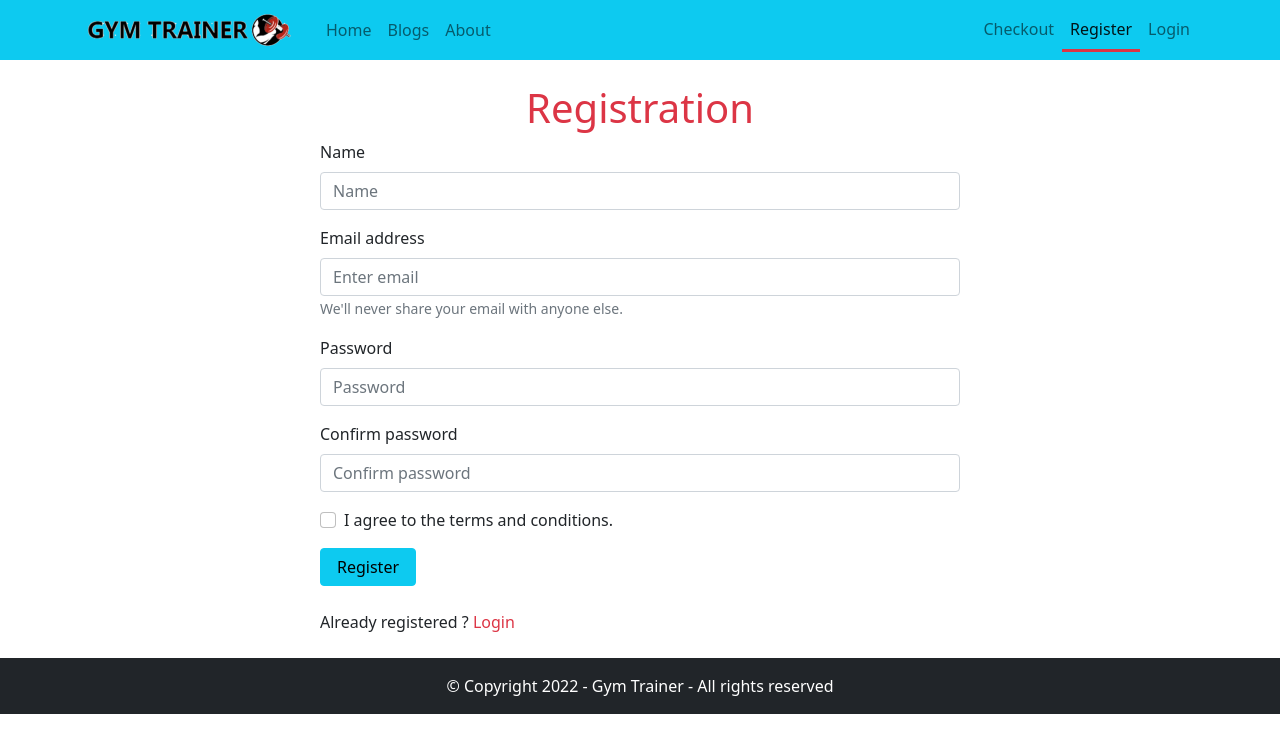
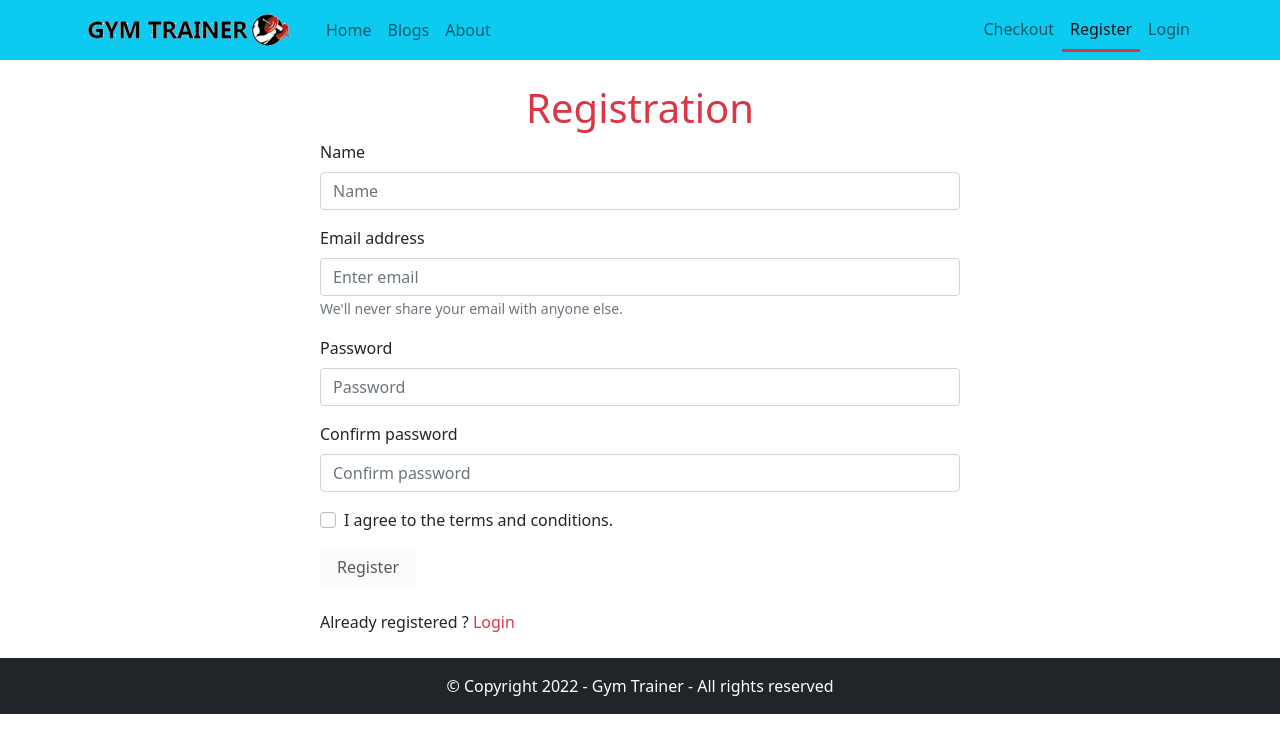
Before and after one commit to mdmahmu/gym-trainer, a React (Create React App) app: page /register in a window 1280 px wide. Shown: the top 752 px of the page. Built offline with nearby package versions, Linux system fonts and the light colour scheme; no server answers.

Commit message:
password error handling done

```diff
--- a/src/Pages/Register/Register.js
+++ b/src/Pages/Register/Register.js
@@ -1,6 +1,6 @@
-import React, { useRef } from 'react';
+import React, { useRef, useState } from 'react';
 import { Button, Form } from "react-bootstrap";
-import { NavLink } from "react-router-dom";
+import { NavLink, useNavigate } from "react-router-dom";
 import { useCreateUserWithEmailAndPassword } from 'react-firebase-hooks/auth';
 import auth from "../../firebase.init";
 import { toast, ToastContainer } from "react-toastify";
@@ -11,20 +11,34 @@ const Register = () => {
 
     const emailRef = useRef('');
     const passwordRef = useRef('');
+    const confirmPasswordRef = useRef('');
+    const [agree, setAgree] = useState(false);
+    const navigate = useNavigate();
 
     const [
         createUserWithEmailAndPassword,
         user,
         loading,
         error,
-    ] = useCreateUserWithEmailAndPassword(auth);
+    ] = useCreateUserWithEmailAndPassword(auth, { sendEmailVerification: true });
 
     const handleRegister = event => {
         event.preventDefault();
         const email = emailRef.current.value;
         const password = passwordRef.current.value;
-        createUserWithEmailAndPassword(email, password);
-        toast('You account has been created.');
+        const confirmPassword = confirmPasswordRef.current.value;
+
+        if (password === confirmPassword) {
+            createUserWithEmailAndPassword(email, password);
+            if (error) {
+                alert(error.message);
+            } else {
+                navigate('/');
+            }
+        }
+        else {
+            toast('Error. Both password did not match.');
+        }
     };
 
     return (
@@ -48,12 +62,14 @@ const Register = () => {
                 </Form.Group>
                 <Form.Group className="mb-3" controlId="formBasicPassword2">
                     <Form.Label>Confirm password</Form.Label>
-                    <Form.Control type="password" placeholder="Confirm password" required />
+                    <Form.Control ref={confirmPasswordRef} type="password" placeholder="Confirm password" required />
                 </Form.Group>
                 <Form.Group className="mb-3" controlId="formBasicCheckbox">
-                    <Form.Check type="checkbox" label="I agree to the terms and conditions." />
+                    <Form.Check type="checkbox" onClick={() => setAgree(!agree)} label="I agree to the terms and conditions." />
                 </Form.Group>
-                <Button variant="info" type="submit" className="px-3">Register</Button>
+                {
+                    <Button variant={!agree ? "light" : "info"} type="submit" className="px-3" disabled={!agree}>Register</Button>
+                }
             </Form>
             <br />
             <p>Already registered ? <NavLink to='/login' className="text-danger text-decoration-none" >Login</NavLink></p>
--- a/src/Pages/Shared/Header/Header.js
+++ b/src/Pages/Shared/Header/Header.js
@@ -28,10 +28,8 @@ const Header = () => {
                                     <>
                                         <Nav.Link as={NavLink} to="/register" style={({ isActive }) => { return { borderBottom: isActive ? '3px solid #dc3545' : '' }; }}>Register</Nav.Link>
                                         <Nav.Link as={NavLink} to="/login" style={({ isActive }) => { return { borderBottom: isActive ? '3px solid #dc3545' : '' }; }} onClick={() => signOut(auth)}>Login</Nav.Link>
-
                                     </>
                             }
-
                         </Nav>
                     </Navbar.Collapse>
                 </Container>
```
